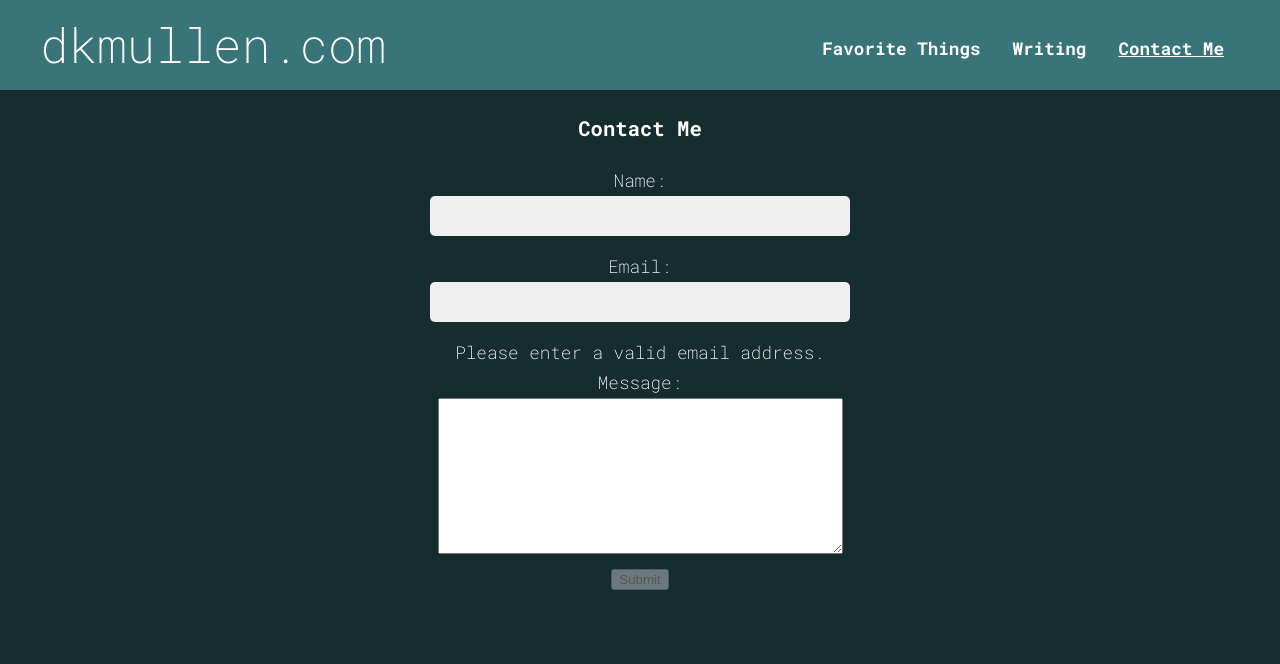
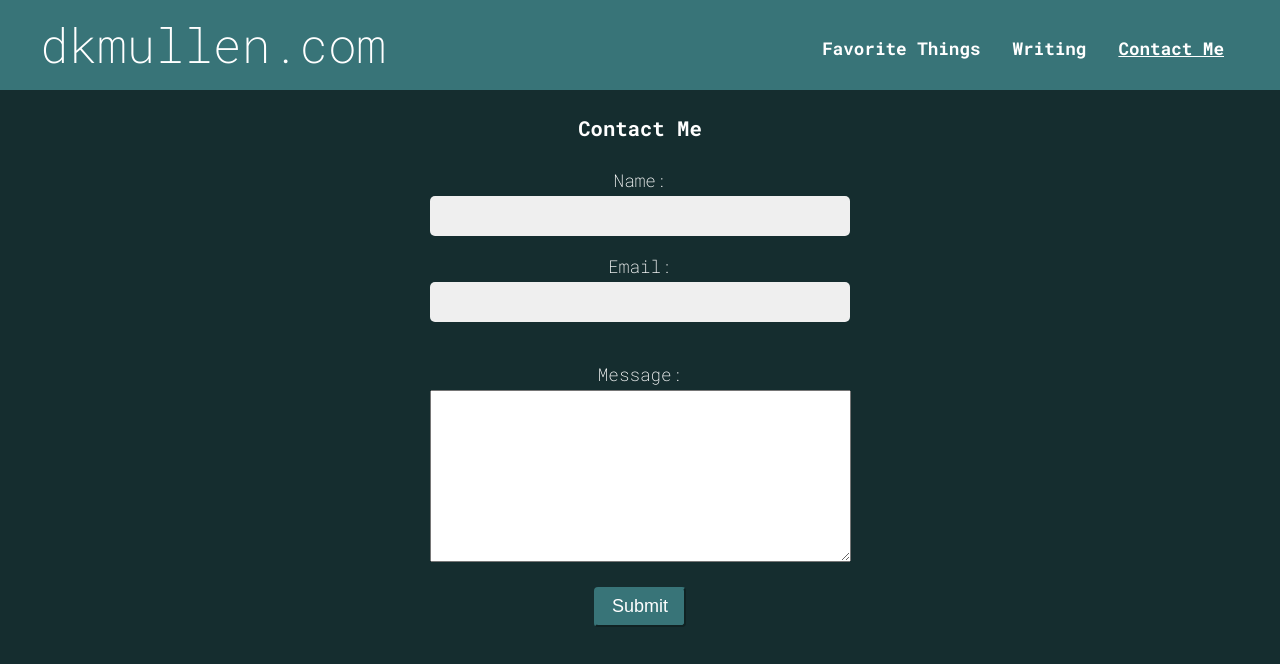
Before and after one commit to dkmullen/next-dkm, a Next.js app: page /contact-me in a window 1280 px wide. Shown: the top 664 px of the page. Built offline with nearby package versions, Linux system fonts and the light colour scheme.

Commit message:
Work on form

```diff
--- a/app/contact-me/page.js
+++ b/app/contact-me/page.js
@@ -1,4 +1,5 @@
 import styles from './page.module.css';
+import clsx from 'clsx';
 
 export default function Page() {
   return (
@@ -6,10 +7,10 @@ export default function Page() {
       <h3>Contact Me</h3>
       <form
         id='contact-form'
-        onsubmit='event.preventDefault(); submitMessage();'
+
       >
         <div className={styles['form-element']}>
-          <label for='name'>Name:</label>
+          <label htmlFor='name'>Name:</label>
           <div>
             <input
               type='text'
@@ -20,8 +21,8 @@ export default function Page() {
             />
           </div>
         </div>
-        <div class='form-element'>
-          <label for='email'>Email:</label>
+        <div className={styles['form-element']}>
+          <label htmlFor='email'>Email:</label>
           <br />
           <div>
             <input
@@ -32,17 +33,17 @@ export default function Page() {
               required
             />
           </div>
-          <div id='email-error-message' class='hide'>
+          <div className={clsx(styles['error-message'], styles.hide)}>
             Please enter a valid email address.
           </div>
         </div>
-        <div class='form-element'>
-          <label for='message'>Message:</label>
+        <div className={styles['form-element']}>
+          <label htmlFor='message'>Message:</label>
           <div>
             <textarea
               cols='48'
               rows='10'
-              className={(styles['input'], styles['text-area'])}
+              className={styles['text-area']}
               id='message'
               required
             ></textarea>
@@ -51,11 +52,8 @@ export default function Page() {
 
         <button
           type='submit'
-          class='button primary disabled'
+          className={clsx('button', 'accent')}
           id='submit-button'
-          onmousedown='pressButton()'
-          onmouseup='releaseButton()'
-          disabled
         >
           Submit
         </button>
@@ -63,3 +61,6 @@ export default function Page() {
     </div>
   );
 }
+
+          // onmousedown='pressButton()'
+          // onmouseup='releaseButton()'
--- a/app/contact-me/page.module.css
+++ b/app/contact-me/page.module.css
@@ -11,6 +11,16 @@
   background: rgb(51, 51, 51);
   color: white;
 }
-.textarea {
+.text-area {
   padding: 10px;
+  margin-bottom: 1rem;
 }
+
+.error-message {
+  color: red;
+  font-size: small;
+}
+
+.hide {
+  visibility: hidden;
+}
--- a/app/globals.css
+++ b/app/globals.css
@@ -37,3 +37,15 @@ a {
 a:hover {
   color: var(--accent-light);
 }
+.button {
+  height: 40px;
+  border-radius: 4px;
+  font-size: 18px;
+  padding: 0 1rem;
+}
+
+.button.accent {
+  background-color: var(--accent);
+  border-color: var(--accent);
+  color: var(--foreground)
+}
```
Also changed, not shown: 1 other file (tests, documents, lock files or other folders).
